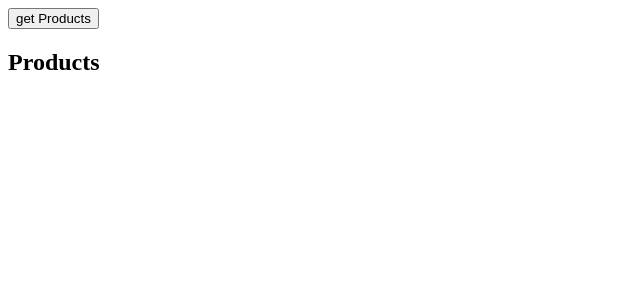
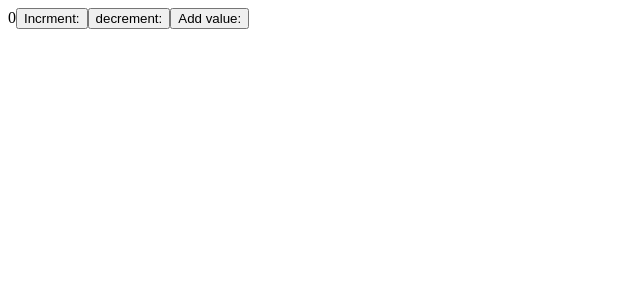
Before and after one commit to sudhirrathod03/Redux, a React (Vite) app: page / in a window 1280 px wide. Shown: the top 300 px of the page, without its empty margins (0-640 px from the left). Built offline with nearby package versions, Linux system fonts and the light colour scheme.

Commit message:
feat: add async data fetching with Redux Toolkit createAsyncThunk

```diff
--- a/src/App.jsx
+++ b/src/App.jsx
@@ -8,14 +8,14 @@ import { store } from "./app/store.js";
 import { Provider } from "react-redux";
 import Users from "./Users.jsx";
 import Products from "./Products.jsx";
+import Counter from "./Counter.jsx";
 
 function App() {
-  const [count, setCount] = useState(0);
 
   return (
     <>
       <Provider store={store}>
-        <Products />
+        <Counter />
       </Provider>
     </>
   );
--- /dev/null
+++ b/src/Counter.jsx
@@ -0,0 +1,20 @@
+import React from 'react'
+import { useSelector, useDispatch } from 'react-redux'
+import { increment, decrement, incrementByAmount } from './features/counters/counterSlice.js'
+
+function Counter() {
+const count = useSelector((state)=>state.counters)
+
+
+const dispatch = useDispatch()
+  return (
+    <div>
+        {count.counter}
+     <button onClick={()=>dispatch(increment())}>Incrment: </button>
+     <button onClick={()=>dispatch(decrement())}>decrement: </button>
+     <button onClick={()=>dispatch(incrementByAmount(34))}>Add value: </button>
+    </div>
+  )
+}
+
+export default Counter
--- a/src/Products.jsx
+++ b/src/Products.jsx
@@ -1,7 +1,7 @@
 import React from "react";
 
 import { useDispatch, useSelector } from "react-redux";
-import {fetchProducts} from "./features/products/productsSlice.js"
+import { fetchProducts } from "./features/products/productsSlice.js";
 function Products() {
   const { loading, error, products } = useSelector((state) => state.products);
   const dispatch = useDispatch();
--- a/src/app/store.js
+++ b/src/app/store.js
@@ -1,12 +1,14 @@
 import { configureStore } from "@reduxjs/toolkit";
 import todosSlice from "../features/todos/todosSlice.js";
 import usersSlice from "../features/users/usersSlice.js";
+import counterSlice from "../features/counters/counterSlice.js";
 import  productSlice  from "../features/products/productsSlice.js";
 
 export const store = configureStore({
   reducer: {
     todos: todosSlice,
     users: usersSlice,
-    products:productSlice
+    products:productSlice,
+    counters:counterSlice
   },
 });
--- /dev/null
+++ b/src/features/counters/counterSlice.js
@@ -0,0 +1,24 @@
+import { createSlice } from "@reduxjs/toolkit";
+
+const initialState = {
+  counter: 0,
+};
+
+export const counterSlice = createSlice({
+  name: "counters",
+  initialState,
+  reducers: {
+    increment: (state) => {
+      state.counter += 1;
+    },
+    decrement: (state) => {
+      state.counter -= 1;
+    },
+    incrementByAmount:(state, action)=>{
+        state.counter += action.payload
+    }
+  },
+});
+
+export const { increment, decrement,incrementByAmount } = counterSlice.actions;
+export default counterSlice.reducer;
--- a/src/features/products/productsSlice.js
+++ b/src/features/products/productsSlice.js
@@ -25,6 +25,7 @@ export const productSlice = createSlice({
       state.loading = false;
     });
 
+
     builder.addCase(fetchProducts.rejected, (state, action) => {
       state.loading = false;
       state.error = action.error.message;
```
